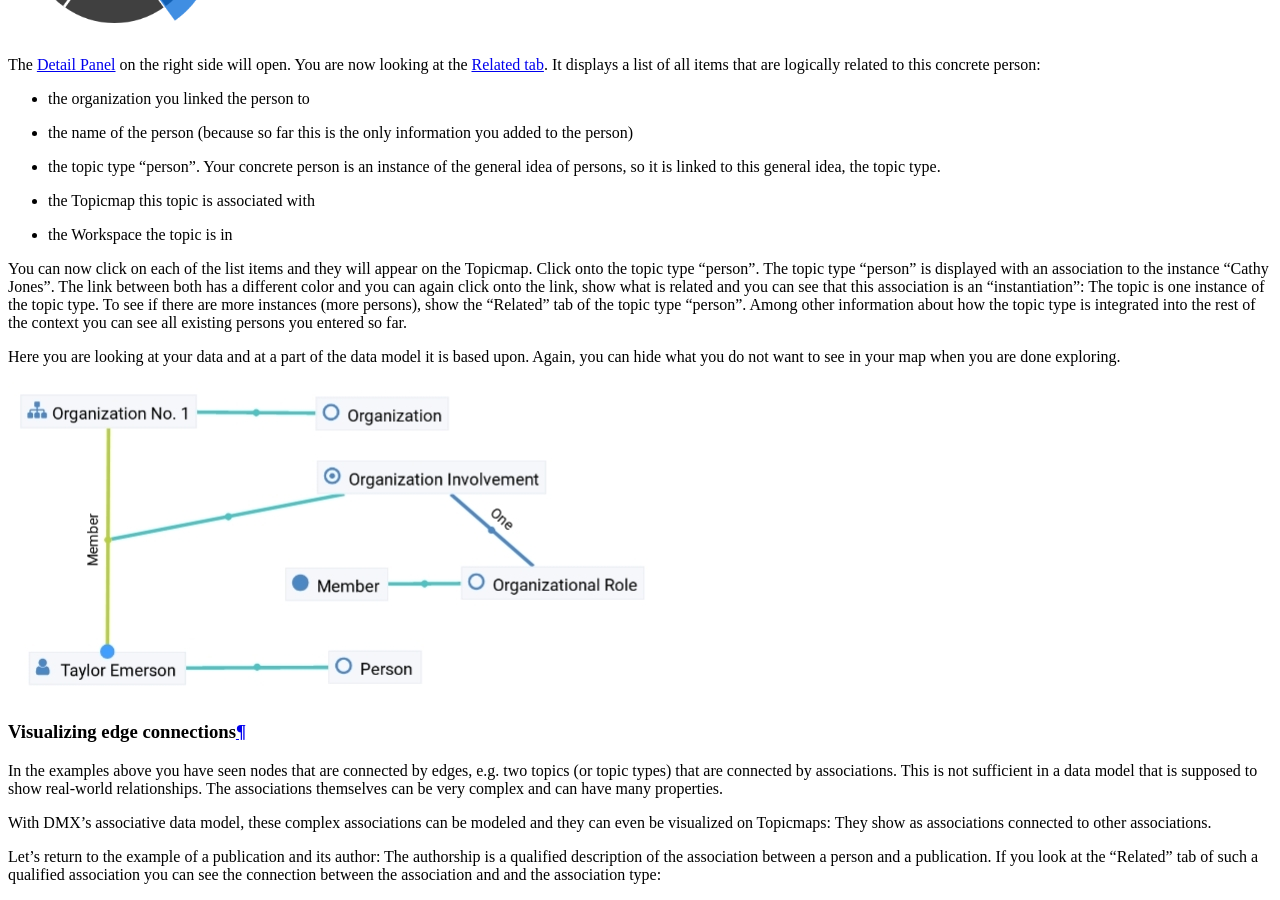
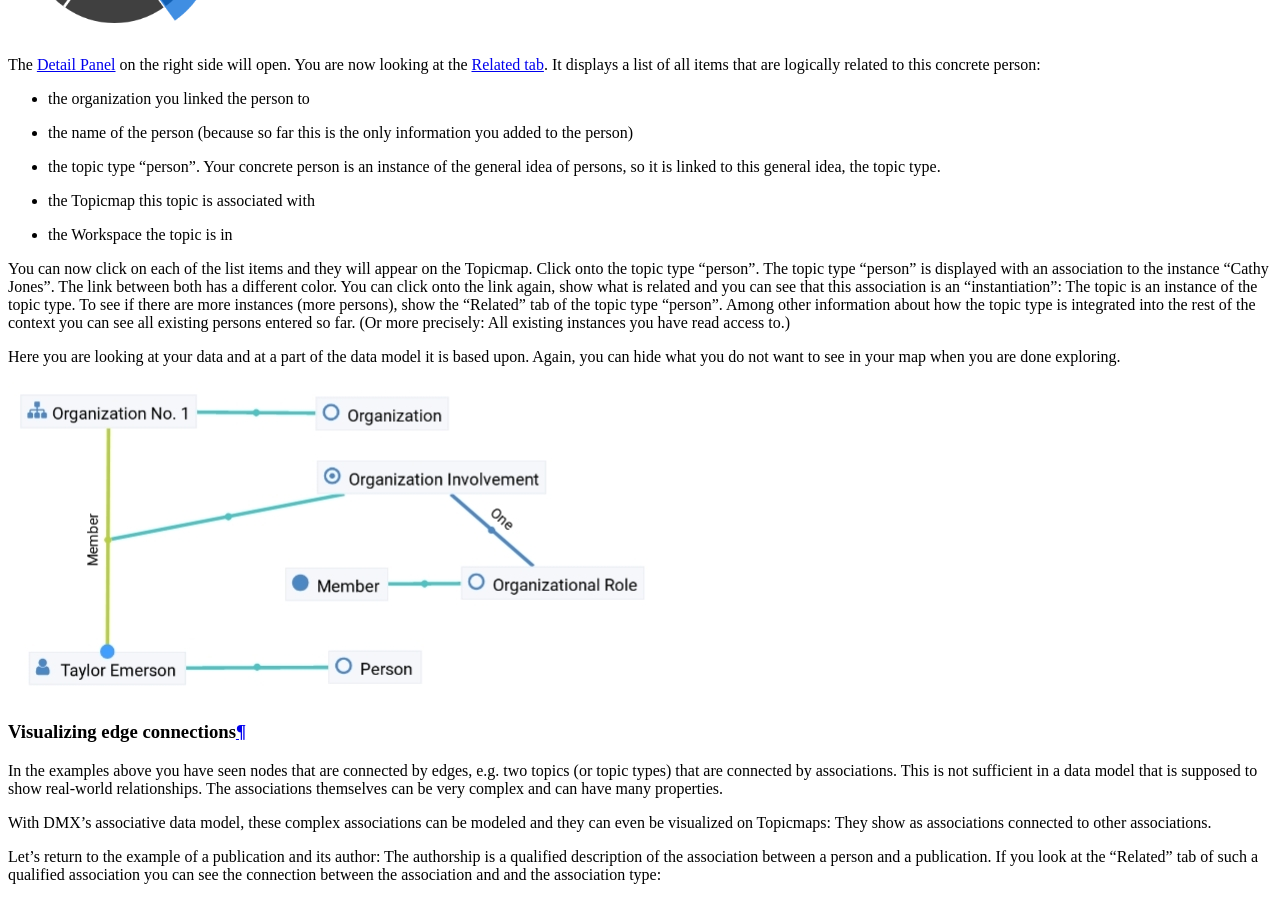
Before and after one commit to dmx-systems/dmx-documentation, a Sphinx documentation site: the page built from docs/user.rst, in a window 1280 px wide and 900 px high, scrolled down 73372 px. Built offline with Sphinx 7.4.7 and the Read the Docs theme 2.0.0, drawn with Linux system fonts in a browser that asks for light colours.

Commit message:
Small corrections

```diff
--- a/docs/user.rst
+++ b/docs/user.rst
@@ -1613,10 +1613,12 @@ It displays a list of all items that are logically related to this concrete pers
 You can now click on each of the list items and they will appear on the Topicmap.
 Click onto the topic type "person".
 The topic type "person" is displayed with an association to the instance "Cathy Jones".
-The link between both has a different color and you can again click onto the link, show what is related and you can see that this association is an "instantiation":
-The topic is one instance of the topic type.
+The link between both has a different color.
+You can click onto the link again, show what is related and you can see that this association is an "instantiation":
+The topic is an instance of the topic type.
 To see if there are more instances (more persons), show the "Related" tab of the topic type "person".
-Among other information about how the topic type is integrated into the rest of the context you can see all existing persons you entered so far.
+Among other information about how the topic type is integrated into the rest of the context you can see all existing persons entered so far.
+(Or more precisely: All existing instances you have read access to.)
 
 Here you are looking at your data and at a part of the data model it is based upon.
 Again, you can hide what you do not want to see in your map when you are done exploring.
```
Also changed, not shown: other parts of docs/user.rst (+1 -1 lines), docs/_static/edge-connection.jpg (deleted), docs/_static/edge-connection.png (added).
